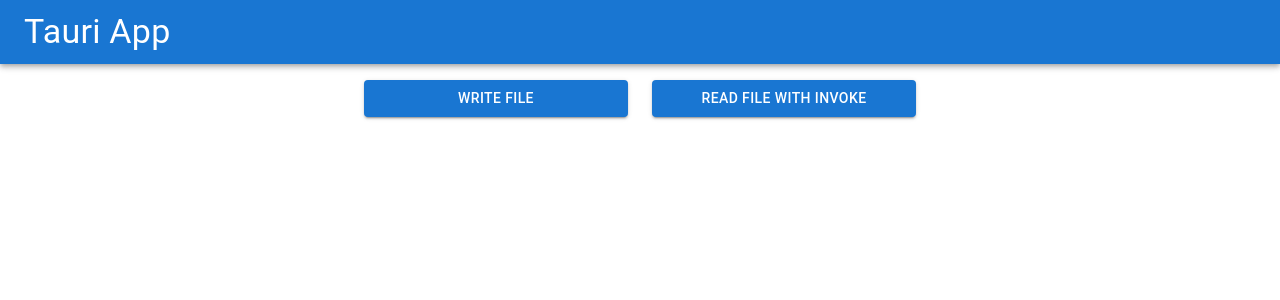
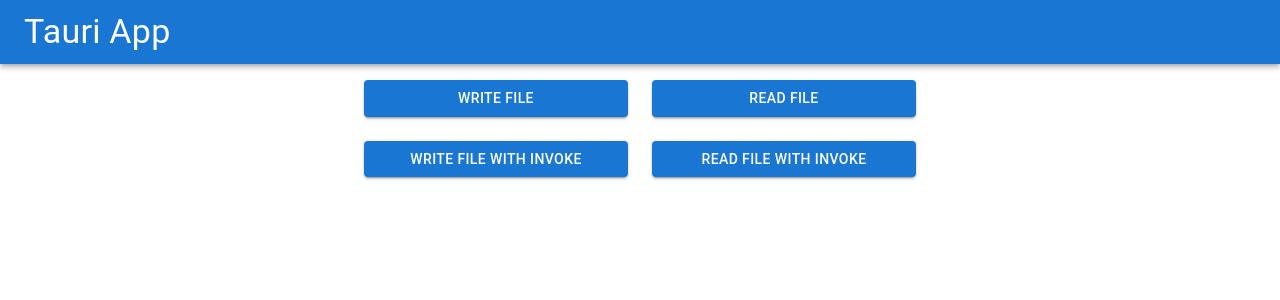
Before and after one commit to nosknut/tauri-app, a React (Create React App) app: page / in a window 1280 px wide. Shown: the top 300 px of the page. Built offline with nearby package versions, Linux system fonts and the light colour scheme.

Commit message:
Separate buttons for invoke vs javascript fs functions

```diff
--- a/src/App.tsx
+++ b/src/App.tsx
@@ -1,6 +1,6 @@
 import { AppBar, Box, Button, Container, Grid, Toolbar, Typography, useTheme } from '@mui/material';
 import { invoke } from '@tauri-apps/api';
-import { writeFile } from '@tauri-apps/api/fs';
+import { readTextFile, writeFile } from '@tauri-apps/api/fs';
 
 function App() {
   const theme = useTheme()
@@ -26,6 +26,17 @@
                 >
                   Write File
                 </Button>
+              </Grid>              <Grid item sm={6} xs={12}>
+                <Button
+                  fullWidth
+                  variant='contained'
+                  color='primary'
+                  onClick={() => {
+                    readTextFile('./test.txt').then(alert).catch(alert)
+                  }}
+                >
+                  Read File
+                </Button>
               </Grid>
               <Grid item sm={6} xs={12}>
                 <Button
@@ -33,7 +44,19 @@
                   variant='contained'
                   color='primary'
                   onClick={async () => {
-                    await invoke('custom_read_file_function', { filePath: './test.txt' })
+                    await invoke('custom_write_file_function', { filePath: './test.txt', content: 'Hello World Invoked' })
+                  }}
+                >
+                  Write File with Invoke
+                </Button>
+              </Grid>
+              <Grid item sm={6} xs={12}>
+                <Button
+                  fullWidth
+                  variant='contained'
+                  color='primary'
+                  onClick={() => {
+                    invoke('custom_read_file_function', { filePath: './test.txt' }).then(alert).catch(alert)
                   }}
                 >
                   Read File with Invoke
```
